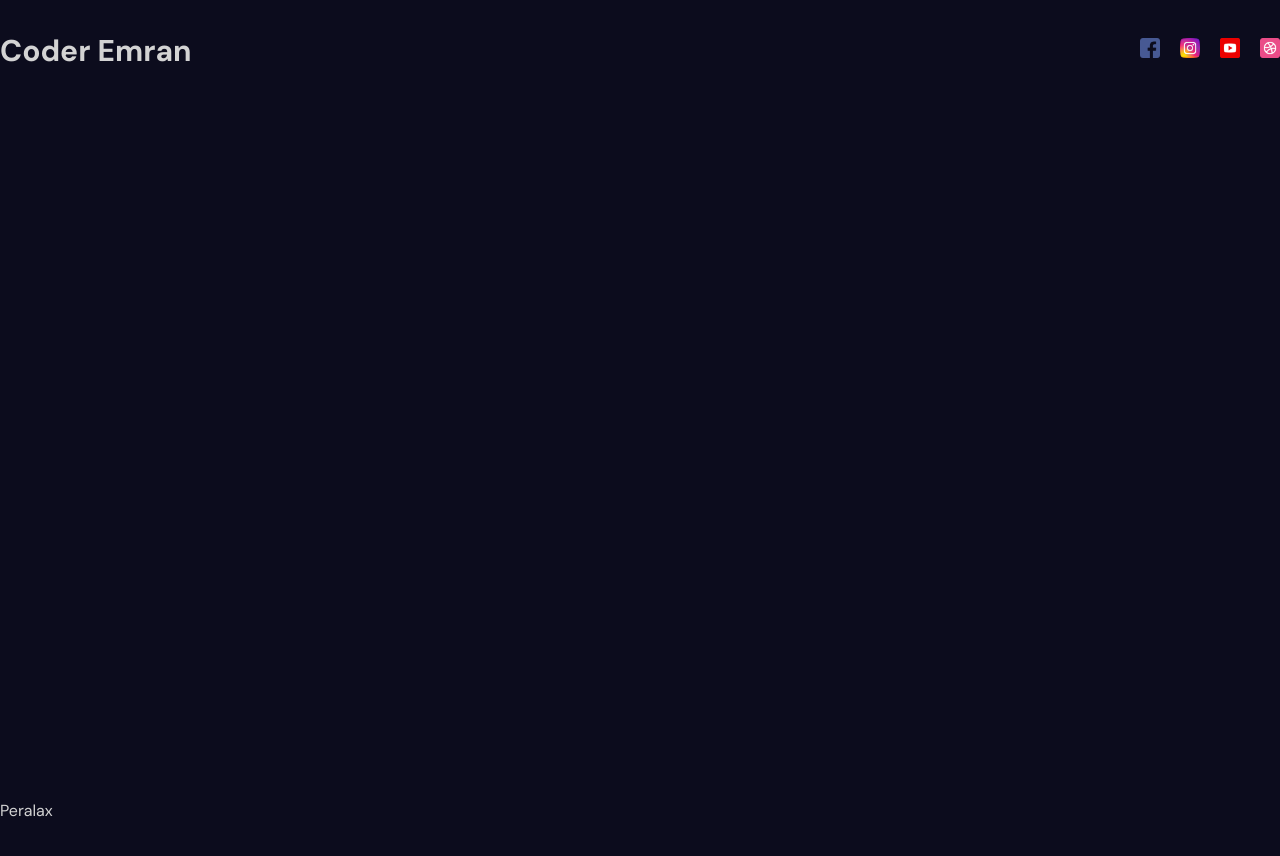
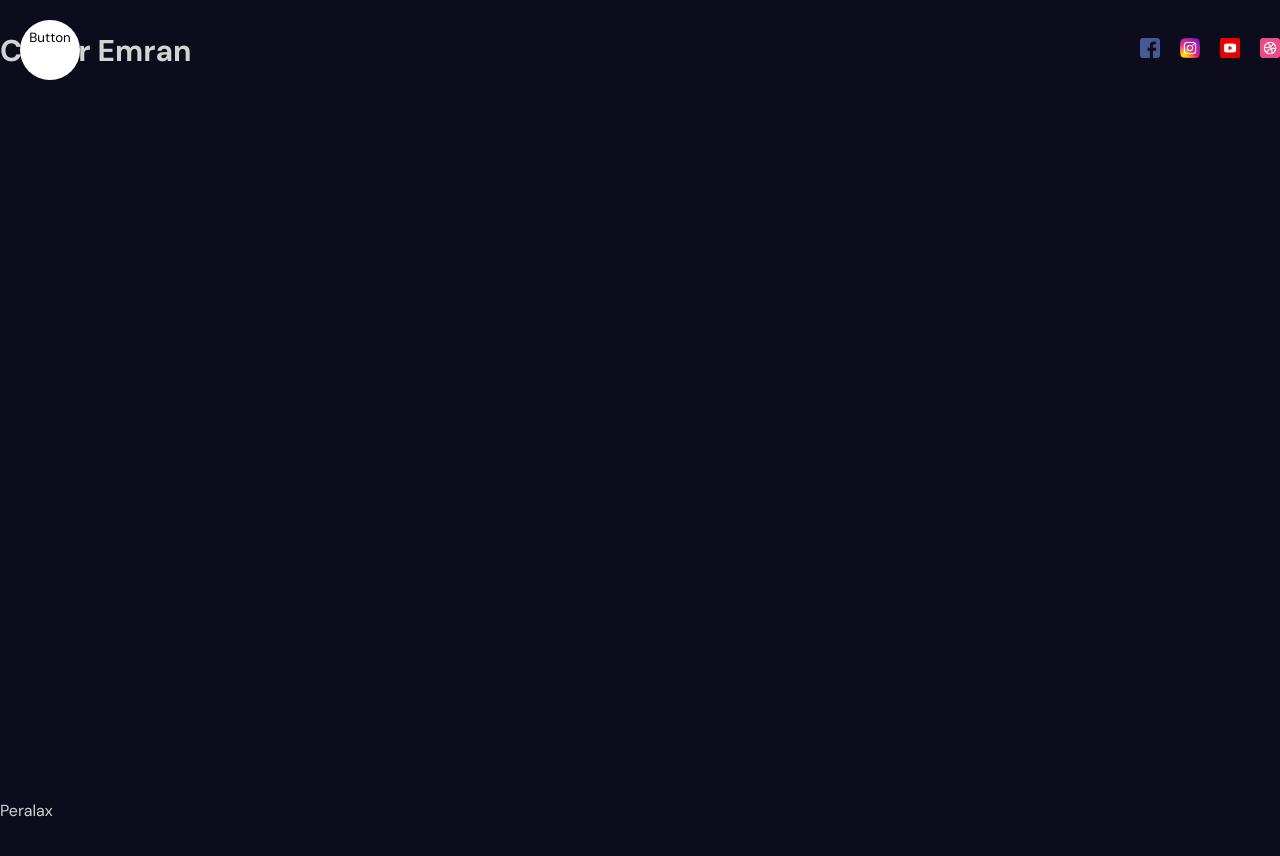
Before and after one commit to coderemran6910/coderemran-portfolio-2, a React (Vite) app: page / in a window 1280 px wide. Shown: the top 856 px of the page. Built offline with nearby package versions, Linux system fonts and the light colour scheme.

Commit message:
added sidebar and navbar

```diff
--- a/package.json
+++ b/package.json
@@ -10,6 +10,7 @@
     "preview": "vite preview"
   },
   "dependencies": {
+    "framer-motion": "^10.16.4",
     "react": "18.2.0",
     "react-dom": "18.2.0",
     "sass": "^1.68.0"
--- a/src/App.jsx
+++ b/src/App.jsx
@@ -1,4 +1,5 @@
 import './app.scss';
+import Test from './components/Test';
 import Navbar from './components/nabvar/navbar';
 const App = () => {
   return <div>
@@ -12,6 +13,7 @@
     <section>Portfolio 2</section>
     <section>Portfolio 3</section>
     <section>Contact</section>
+
   </div>;
 };
 
--- a/src/app.scss
+++ b/src/app.scss
@@ -21,3 +21,20 @@
     background-color: #0c0c1d;
     color: lightgray;
 }
+
+
+
+
+// Tetst Css
+.course{
+    display: flex;
+    align-items: center;
+    justify-content: center;
+    height: 100vh;
+
+    .box{
+        width: 300px;
+        height: 300px;
+        background-color: white;
+    }
+}
--- /dev/null
+++ b/src/components/Test.jsx
@@ -0,0 +1,18 @@
+import React from "react";
+import { motion } from "framer-motion";
+const Test = () => {
+  return (
+    <div className="course">
+      <motion.div
+        className="box"
+        initial={{ opacity: 0, scale: 0.5, x: 100 }}
+        transition={{ duration: 2, delay: 2 }}
+        whileInView={{ opacity: 1, scale: 1, x: 0 }}
+        animate={{ opacity: 1, scale: 1 }}
+        drag
+      ></motion.div>
+    </div>
+  );
+};
+
+export default Test;
--- a/src/components/nabvar/Navbar.jsx
+++ b/src/components/nabvar/Navbar.jsx
@@ -1,18 +1,38 @@
-import "./navbar.scss"
+import { motion } from "framer-motion";
+import "./navbar.scss";
+import Sidebar from "../sidebar/SIdebar";
 const Navbar = () => {
   return (
     <div className="navbar">
       {/* sidebar  */}
+      <Sidebar />
       <div className="wrapper">
-            <span>Coder Emran</span>
+        <motion.span
+          initial={{ opacity: 0, scale: 0.5 }}
+          transition={{ duration: 2 }}
+          animate={{ opacity: 1, scale: 1 }}
+        >
+          Coder Emran
+        </motion.span>
         <div className="social">
-                <a href="#"> <img src="/facebook.png" alt="" /> </a>
-                <a href="#"> <img src="/instagram.png" alt="" /> </a>
-                <a href="#"> <img src="/youtube.png" alt="" /> </a>
-                <a href="#"> <img src="/dribble.png" alt="" /> </a>
+          <a href="#">
+
+            <img src="/facebook.png" alt="" />
+          </a>
+          <a href="#">
+
+            <img src="/instagram.png" alt="" />
+          </a>
+          <a href="#">
+
+            <img src="/youtube.png" alt="" />
+          </a>
+          <a href="#">
+
+            <img src="/dribble.png" alt="" />
+          </a>
         </div>
       </div>
-
     </div>
   );
 };
--- /dev/null
+++ b/src/components/sidebar/Sidebar.jsx
@@ -0,0 +1,42 @@
+
+import { useState } from 'react';
+import { motion } from 'framer-motion';
+import Links from './links/Links';
+import './sidebar.scss'
+import ToggleBtn from './toggleBtn/ToggleBtn';
+const Sidebar = () => {
+    const [open, setOpen] = useState(false)
+
+
+    const variants ={
+        open: {
+            clipPath: "circle(1200px at 50px 50px)",
+            transition:{
+                delay: 0.5,
+                type: "spring",
+                stiffness: 200,
+            }
+        },
+        closed:{
+            clipPath: "circle(30px at 50px 50px)",
+            transition:{
+                delay: 0.5,
+                type: "spring",
+                stiffness: 400,
+                damping: 40
+            }
+        }
+    }
+
+
+    return (
+        <motion.div className='sidebar' animate={open ? 'open' : 'closed'}>
+            <motion.div className="bg" variants={variants}>
+                <Links />
+            </motion.div>
+            <ToggleBtn setOpen={setOpen}/>
+        </motion.div>
+    );
+};
+
+export default Sidebar;
--- /dev/null
+++ b/src/components/sidebar/links/Links.jsx
@@ -0,0 +1,20 @@
+
+const Links = () => {
+    const items = [
+        "Home",
+        "Services",
+        "Portfolio",
+        "Blog",
+        "Contact",
+        "About",
+    ]
+    return (
+        <div className="links">
+            {
+                items.map((item, index) => <a href={`#${item}`} key={item}>{item}</a>)
+            }
+        </div>
+    );
+};
+
+export default Links;
--- /dev/null
+++ b/src/components/sidebar/sidebar.scss
@@ -0,0 +1,48 @@
+.sidebar{
+    display: flex;
+    flex-direction: column;
+    align-items: center;
+    justify-content: center;
+    background-color: white;
+    color: black;
+
+    .bg{
+        position: fixed;
+        top: 0;
+        left: 0;
+        bottom: 0;
+        width: 400px;
+        background: white;
+
+
+        .links{
+            position: absolute;
+            width: 100%;
+            height: 100%;
+            display: flex;
+            flex-direction:column;
+            align-items: center;
+            justify-content: center;
+            gap: 20px;
+
+            a{
+                font-style: 40px;
+            }
+
+        }
+    }
+
+    button{
+width: 50px;
+height: 50px;
+border-radius: 50%;
+position: fixed;
+top: 25px;
+left: 25px;
+height: 25px;
+background-color: transparent;
+border: none;
+cursor: pointer;
+    }
+
+}
--- /dev/null
+++ b/src/components/sidebar/toggleBtn/ToggleBtn.jsx
@@ -0,0 +1,10 @@
+
+const ToggleBtn = ({setOpen}) => {
+    return (
+        <button onClick={() => setOpen((prev) => !prev)}>
+            Button
+        </button>
+    );
+};
+
+export default ToggleBtn;
```
Also changed, not shown: 1 other file (tests, documents, lock files or other folders). Lines whose indentation alone changed are shown as unchanged.
